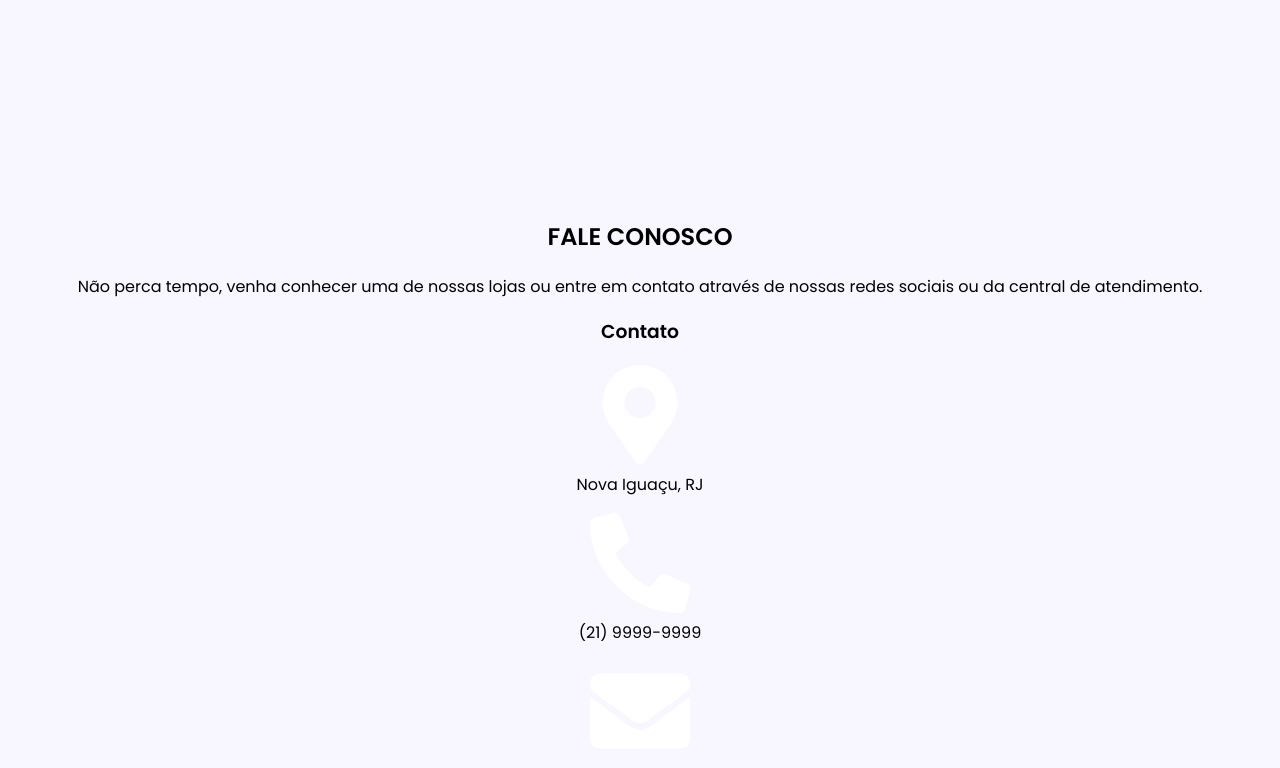
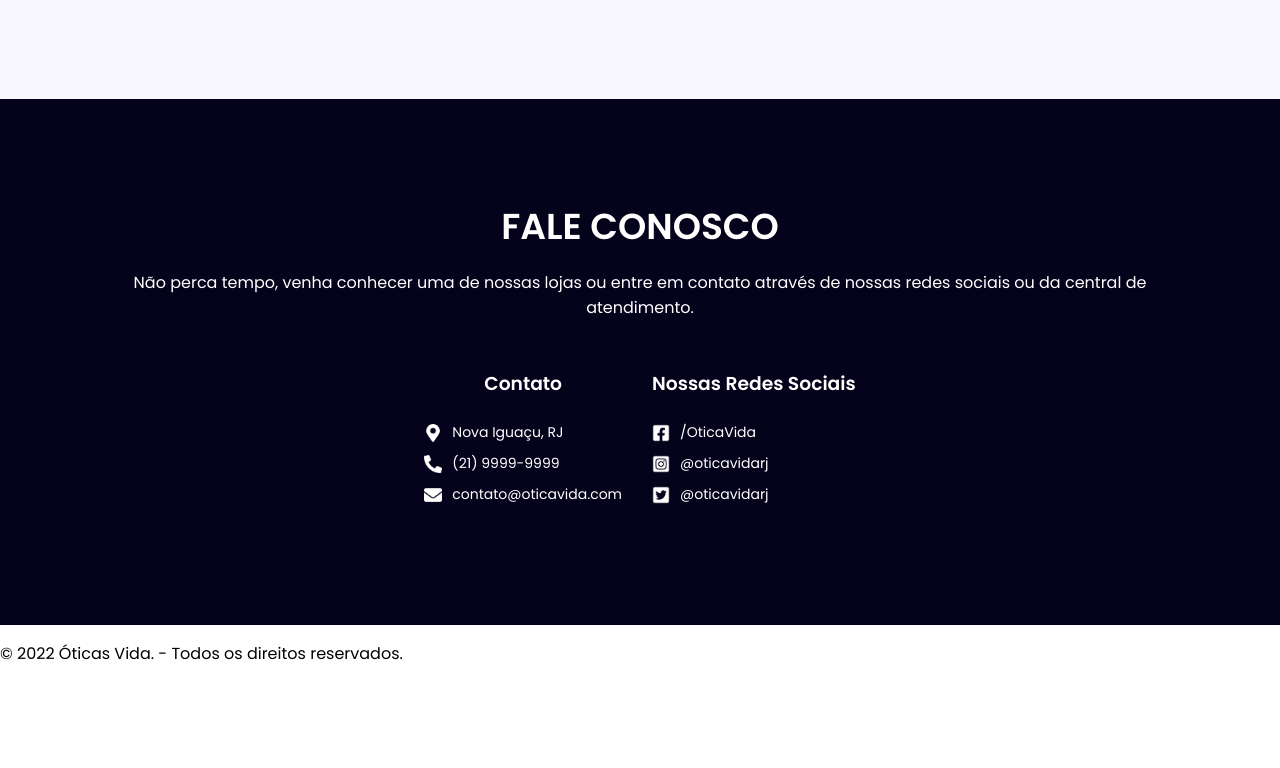
Before and after one commit to vanilo-ferreira/react-oticas-vida, a React (Create React App) app: page / in a window 1280 px wide. Shown: the part 2952-3720 px from the top of the page. After the commit the page ends 3634 px from the top, so only its background shows below. Built offline with nearby package versions, Linux system fonts and the light colour scheme; a web font is replaced by a local one.

Commit message:
feat: Estilizar o componente SecaoContato

```diff
--- a/src/componentes/SecaoContato/index.js
+++ b/src/componentes/SecaoContato/index.js
@@ -1,10 +1,12 @@
+import './style.css';
+
 export default function SecaoContato() {
     return (
-        <section id="contato">
-            <div>
-                <h2>FALE CONOSCO</h2>
+        <section id="contato" className='secao-contato'>
+            <div className='limitar-secao'>
+                <h2 className="texto-subtitulo">FALE CONOSCO</h2>
                 <p>Não perca tempo, venha conhecer uma de nossas lojas ou entre em contato através de nossas redes sociais ou da central de atendimento.</p>
-                <div>
+                <div className='container-contato'>
                     <div>
                         <h3>Contato</h3>
                         <figure>
--- /dev/null
+++ b/src/componentes/SecaoContato/style.css
@@ -0,0 +1,34 @@
+.secao-contato {
+    width: 100%;
+    text-align: center;
+    color: #fff;
+    padding: 100px 20px;
+    background-color: #05031b;
+}
+
+.container-contato {
+    display: flex;
+    justify-content: center;
+}
+
+.container-contato div {
+    display: flex;
+    flex-direction: column;
+    padding: 15px;
+    justify-content: flex-start;
+}
+
+.container-contato figure{
+    display: flex;
+    margin: 5px 0px;
+    align-items: center;
+}
+
+.container-contato img {
+    width: 18px;
+}
+
+.container-contato figcaption {
+    font-size: 14px;
+    margin-left: 10px;
+}
```
